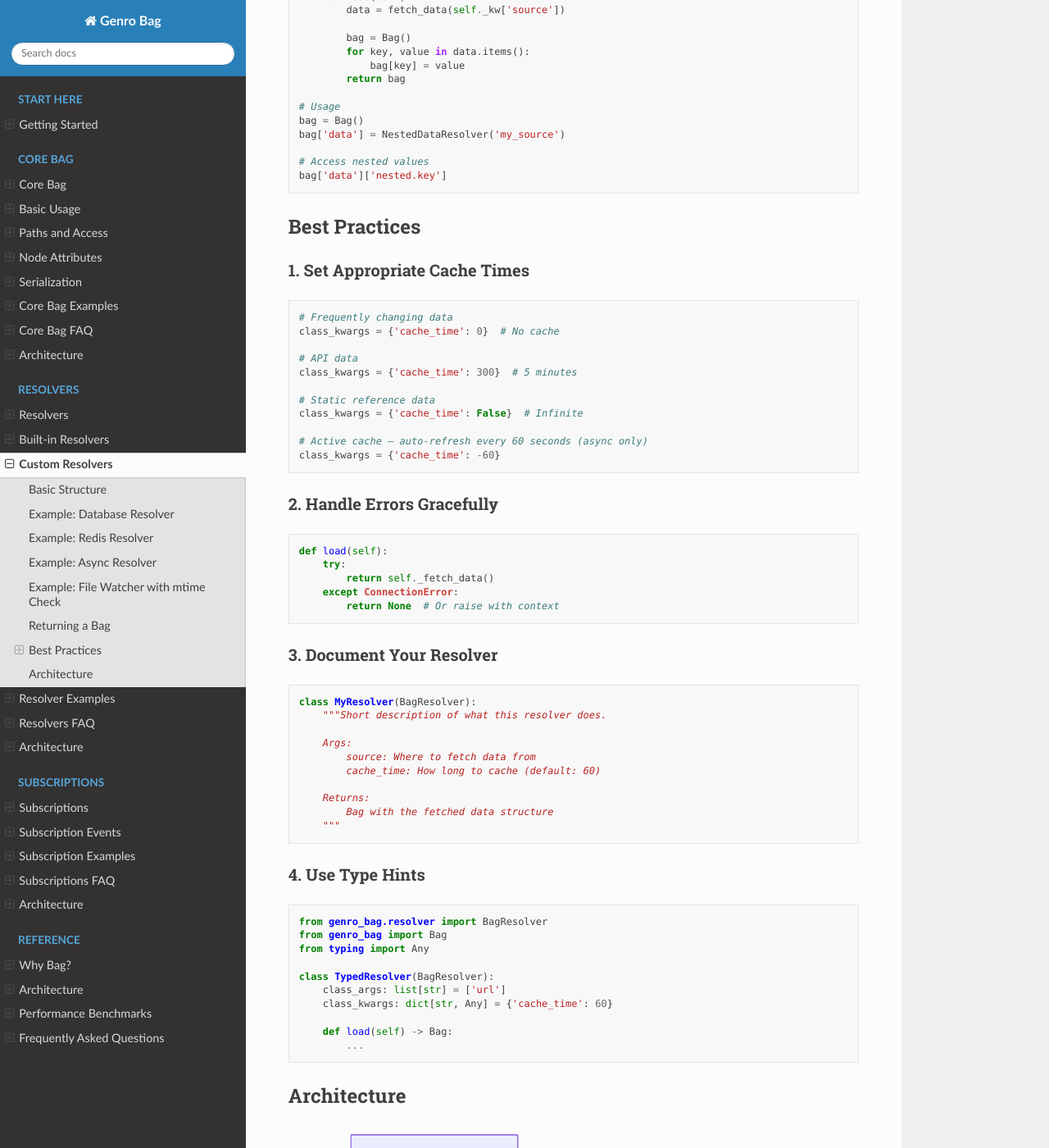
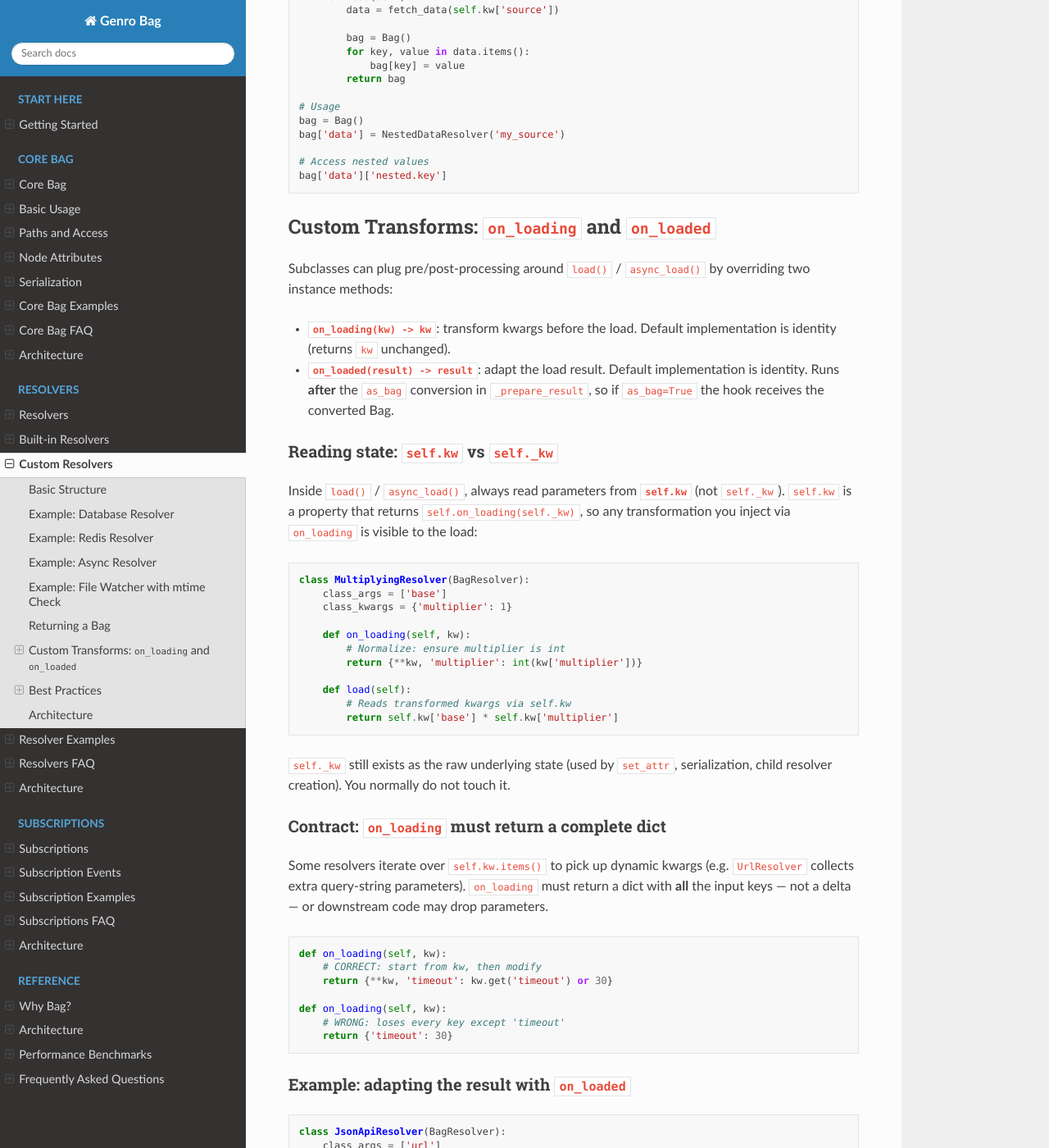
Before and after one commit to genropy/genro-bag, a Sphinx documentation site: the page built from docs/resolvers/custom.md, in a window 1280 px wide and 1400 px high, scrolled down 3360 px. Shown: the whole window at 82% size. Built offline with Sphinx 7.4.7 and the Read the Docs theme 3.1.0, drawn with Linux system fonts in a browser that asks for light colours; some of the changed text lies outside the part shown.

Commit message:
docs(#49): update resolver docs for self.kw and on_loading/on_loaded hooks
- Replace self._kw with self.kw in all load() examples across custom.md,
  sync-async.md, README.md, and index.md.
- Add a new "Custom Transforms" section in custom.md documenting the
  on_loading / on_loaded hook pattern, the complete-dict contract for
  on_loading, the relationship with as_bag, and the override-only stance.
- Update the class diagram to include the kw property and both hook methods.
- Adjust the data-flow comment in examples.md to mention on_loading.

````diff
--- a/docs/resolvers/custom.md
+++ b/docs/resolvers/custom.md
@@ -20,9 +20,9 @@ class MyResolver(BagResolver):
 
     def load(self):
         """Called when value is accessed. Return the resolved value."""
-        arg1 = self._kw['arg1']
-        arg2 = self._kw['arg2']
-        my_option = self._kw['my_option']
+        arg1 = self.kw['arg1']
+        arg2 = self.kw['arg2']
+        my_option = self.kw['my_option']
 
         # Your logic here
         return computed_value
@@ -45,8 +45,8 @@ class DatabaseResolver(BagResolver):
     }
 
     def load(self):
-        query = self._kw['query']
-        conn = self._kw['connection']
+        query = self.kw['query']
+        conn = self.kw['connection']
 
         results = conn.execute(query).fetchall()
 
@@ -81,8 +81,8 @@ class RedisResolver(BagResolver):
     }
 
     def load(self):
-        key = self._kw['key']
-        client = self._kw['redis_client']
+        key = self.kw['key']
+        client = self.kw['redis_client']
 
         data = client.get(key)
         if data is None:
@@ -111,8 +111,8 @@ class AsyncApiResolver(BagResolver):
     }
 
     async def load(self):
-        url = self._kw['url']
-        headers = self._kw['headers'] or {}
+        url = self.kw['url']
+        headers = self.kw['headers'] or {}
 
         async with aiohttp.ClientSession() as session:
             async with session.get(url, headers=headers) as resp:
@@ -156,7 +156,7 @@ class MtimeJsonResolver(BagResolver):
         self._last_mtime = None
 
     def load(self):
-        path = Path(self._kw['filepath'])
+        path = Path(self.kw['filepath'])
         mtime = path.stat().st_mtime
 
         if self._last_mtime != mtime:
@@ -181,7 +181,7 @@ class NestedDataResolver(BagResolver):
     class_kwargs = {'cache_time': 300}
 
     def load(self):
-        data = fetch_data(self._kw['source'])
+        data = fetch_data(self.kw['source'])
 
         bag = Bag()
         for key, value in data.items():
@@ -195,6 +195,83 @@ bag['data'] = NestedDataResolver('my_source')
 # Access nested values
 bag['data']['nested.key']
 ```
+
+## Custom Transforms: `on_loading` and `on_loaded`
+
+Subclasses can plug pre/post-processing around `load()` / `async_load()` by
+overriding two instance methods:
+
+- **`on_loading(kw) -> kw`**: transform kwargs before the load. Default
+  implementation is identity (returns `kw` unchanged).
+- **`on_loaded(result) -> result`**: adapt the load result. Default
+  implementation is identity. Runs **after** the `as_bag` conversion in
+  `_prepare_result`, so if `as_bag=True` the hook receives the converted Bag.
+
+### Reading state: `self.kw` vs `self._kw`
+
+Inside `load()` / `async_load()`, always read parameters from **`self.kw`**
+(not `self._kw`). `self.kw` is a property that returns `self.on_loading(self._kw)`,
+so any transformation you inject via `on_loading` is visible to the load:
+
+```python
+class MultiplyingResolver(BagResolver):
+    class_args = ['base']
+    class_kwargs = {'multiplier': 1}
+
+    def on_loading(self, kw):
+        # Normalize: ensure multiplier is int
+        return {**kw, 'multiplier': int(kw['multiplier'])}
+
+    def load(self):
+        # Reads transformed kwargs via self.kw
+        return self.kw['base'] * self.kw['multiplier']
+```
+
+`self._kw` still exists as the raw underlying state (used by `set_attr`,
+serialization, child resolver creation). You normally do not touch it.
+
+### Contract: `on_loading` must return a complete dict
+
+Some resolvers iterate over `self.kw.items()` to pick up dynamic kwargs
+(e.g. `UrlResolver` collects extra query-string parameters). `on_loading`
+must return a dict with **all** the input keys — not a delta — or downstream
+code may drop parameters.
+
+```python
+def on_loading(self, kw):
+    # CORRECT: start from kw, then modify
+    return {**kw, 'timeout': kw.get('timeout') or 30}
+
+def on_loading(self, kw):
+    # WRONG: loses every key except 'timeout'
+    return {'timeout': 30}
+```
+
+### Example: adapting the result with `on_loaded`
+
+```python
+class JsonApiResolver(BagResolver):
+    class_args = ['url']
+    class_kwargs = {'as_bag': True}
+
+    async def async_load(self):
+        async with httpx.AsyncClient() as client:
+            r = await client.get(self.kw['url'])
+            return r.json()
+
+    def on_loaded(self, result):
+        # as_bag=True has already converted result to Bag before this hook;
+        # decorate it with a fetch timestamp
+        if isinstance(result, Bag):
+            result.set_attr('_fetched_at', datetime.now().isoformat())
+        return result
+```
+
+### No runtime injection
+
+Hooks are **override-only**. There is no constructor parameter accepting a
+callable, no string-based binding. Subclass the resolver and redefine the
+hook methods, exactly like the existing `init()` hook.
 
 ## Best Practices
 
@@ -267,7 +344,10 @@ classDiagram
         -_cache_time
         -_cached_value
         -_cache_timestamp
+        +kw: dict
         +load() value
+        +on_loading(kw) kw
+        +on_loaded(result) result
         +reset()
     }
 
````
Also changed, not shown: docs/resolvers/README.md (+1 -1 lines), docs/resolvers/examples.md (+1 -1 lines), docs/resolvers/index.md (+1 -1 lines), docs/resolvers/sync-async.md (+3 -3 lines).
